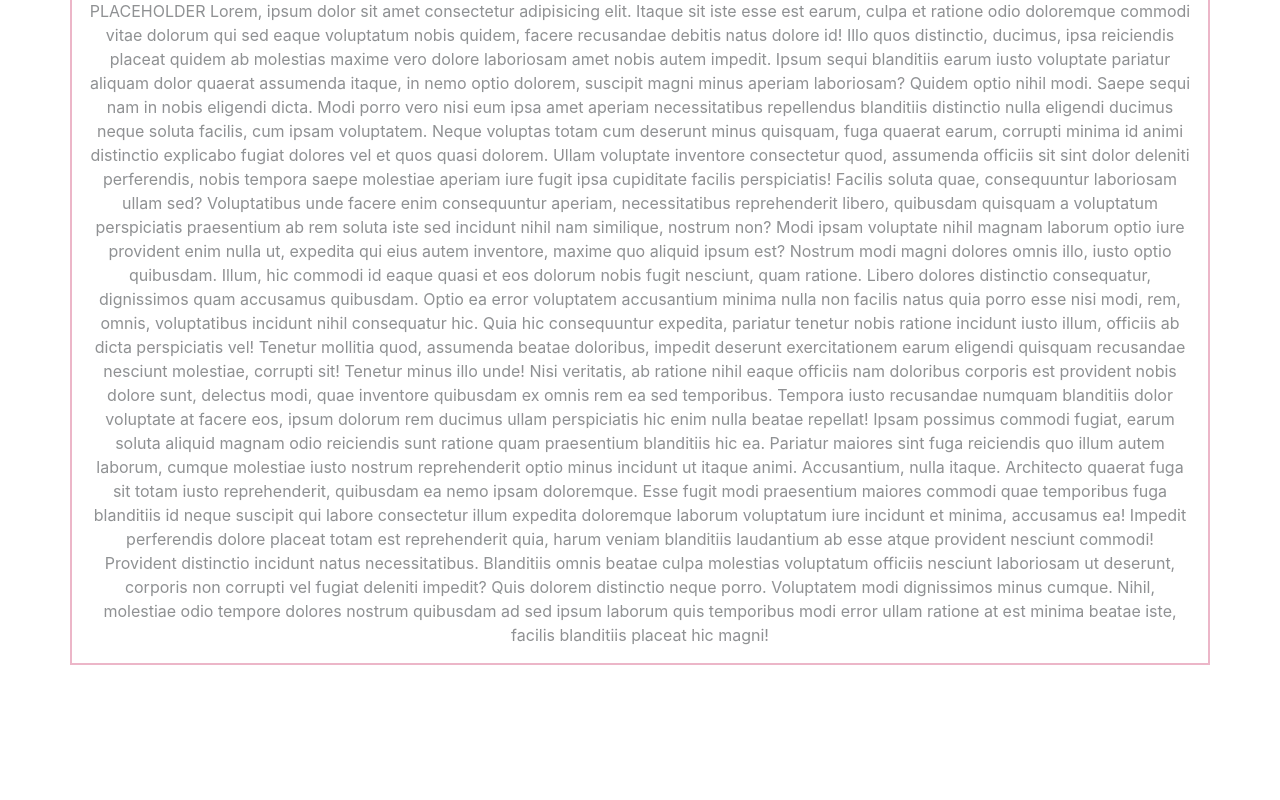
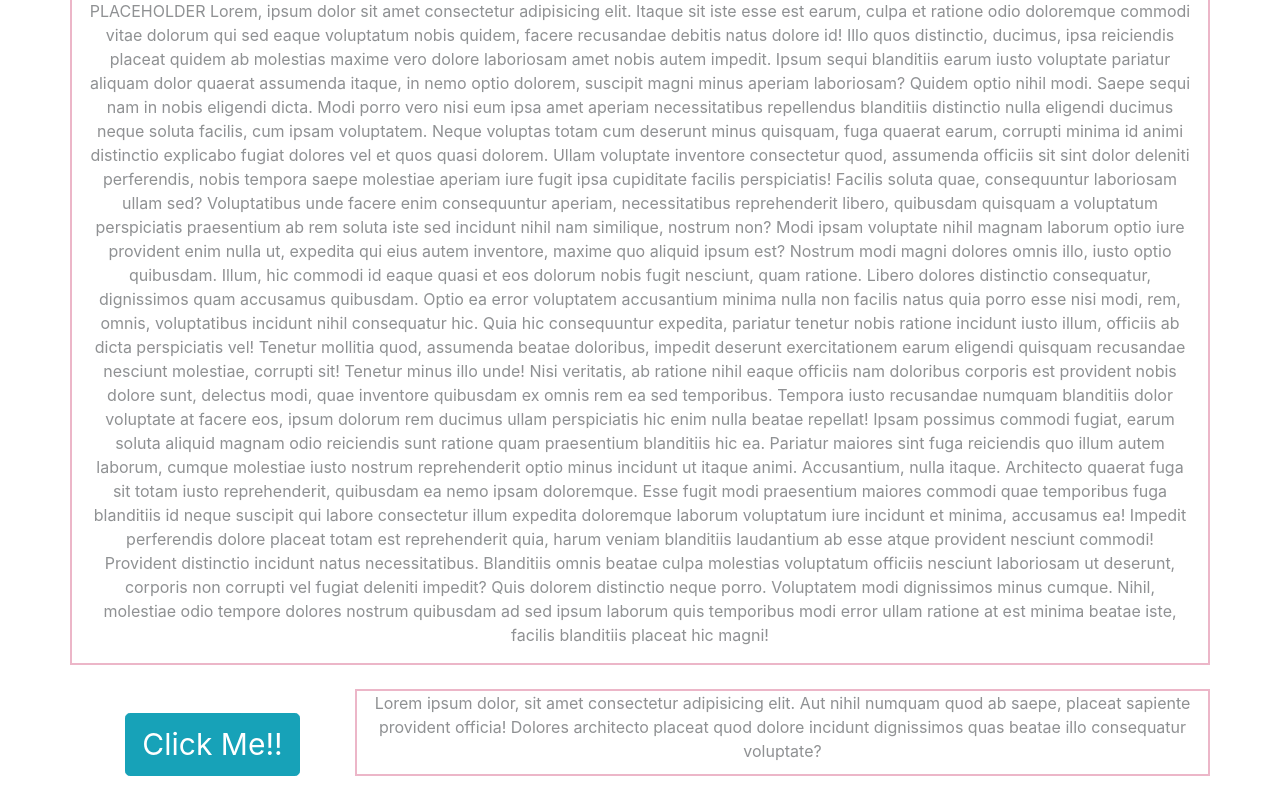
Before and after one commit to amfirebaugh/fireballsproject1, a plain HTML site: page index.html in a window 1280 px wide. Shown: the part 2156-2956 px from the top of the page. Before the commit the page ends 2917 px from the top, so only its background shows below. Drawn offline with nearby package versions, Linux system fonts and the light colour scheme; no server answers.

Commit message:
1Jan2019commit3

```diff
--- a/assets/main.css
+++ b/assets/main.css
@@ -1,7 +1,13 @@
-#planet-map, #result-image, #result-info, #dropdown-submit, #random-planet-button, #star-wars-panel {
+#planet-map, #result-image, #result-info, #dropdown-submit, #random-planet-button, #star-wars-panel, #trivia-text{
     border: 2px solid palevioletred;
     background: white;
     opacity: 0.5;
+}
+#trivia-button {
+    opacity: 1.0 !important;
+}
+#trivia-btn {
+    font-size: 30px;
 }
 #title {
     font-family: 'Monoton', cursive;
--- a/index.html
+++ b/index.html
@@ -49,8 +49,15 @@
         </div>
     </div>
     <br>
-    <br>
-    <br>
+    <div class="container text-center">
+        <div class="row">
+            <div id="space-trivia" class="col-md-3 text-white">***Space Trivia***
+                <br>
+                <button id="trivia-btn" type="button" class="btn btn-lg btn-info">Click Me!!</button>
+            </div>
+            <div id="trivia-text" class="col-md-9">Lorem ipsum dolor, sit amet consectetur adipisicing elit. Aut nihil numquam quod ab saepe, placeat sapiente provident officia! Dolores architecto placeat quod dolore incidunt dignissimos quas beatae illo consequatur voluptate?</div>
+        </div>
+    </div>
 
 
 
```
